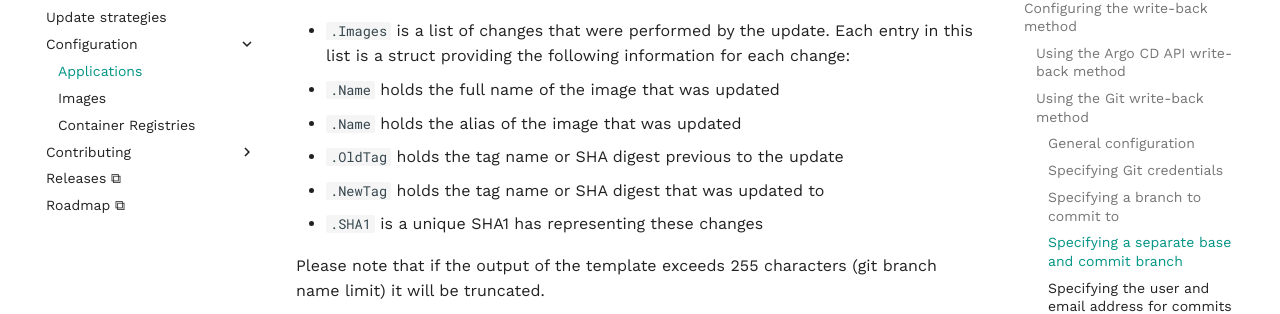
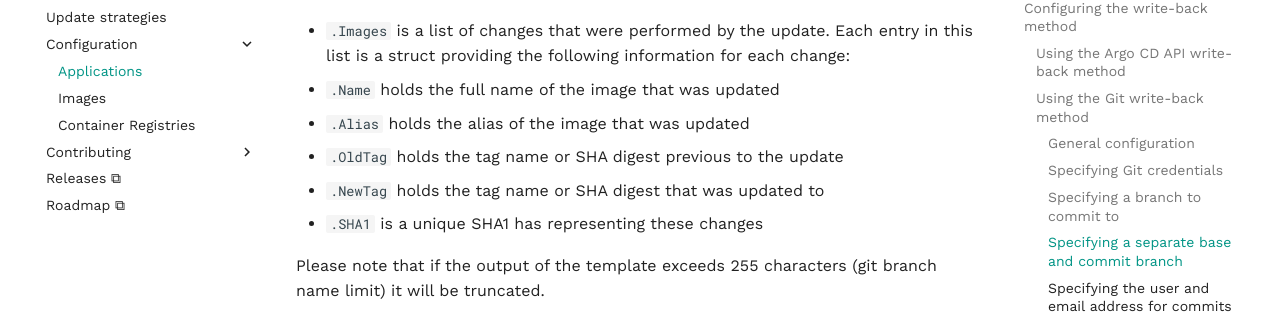
Before and after one commit to argoproj-labs/argocd-image-updater, an MkDocs documentation site: the page built from docs/configuration/applications.md, in a window 1280 px wide and 900 px high, scrolled down 5076 px. Shown: the part 145-459 px from the top of the window. Built offline with MkDocs 1.6.1 and Material for MkDocs 9.7.7, drawn with Linux system fonts in a browser that asks for light colours; comment, search, counter and statistics services are not loaded.

Commit message:
correction to template docs

```diff
--- a/docs/configuration/applications.md
+++ b/docs/configuration/applications.md
@@ -244,7 +244,7 @@ The following variables are provided for this template:
   entry in this list is a struct providing the following information for
   each change:
   * `.Name` holds the full name of the image that was updated
-  * `.Name` holds the alias of the image that was updated
+  * `.Alias` holds the alias of the image that was updated
   * `.OldTag` holds the tag name or SHA digest previous to the update
   * `.NewTag` holds the tag name or SHA digest that was updated to
 * `.SHA1` is a unique SHA1 has representing these changes
```
